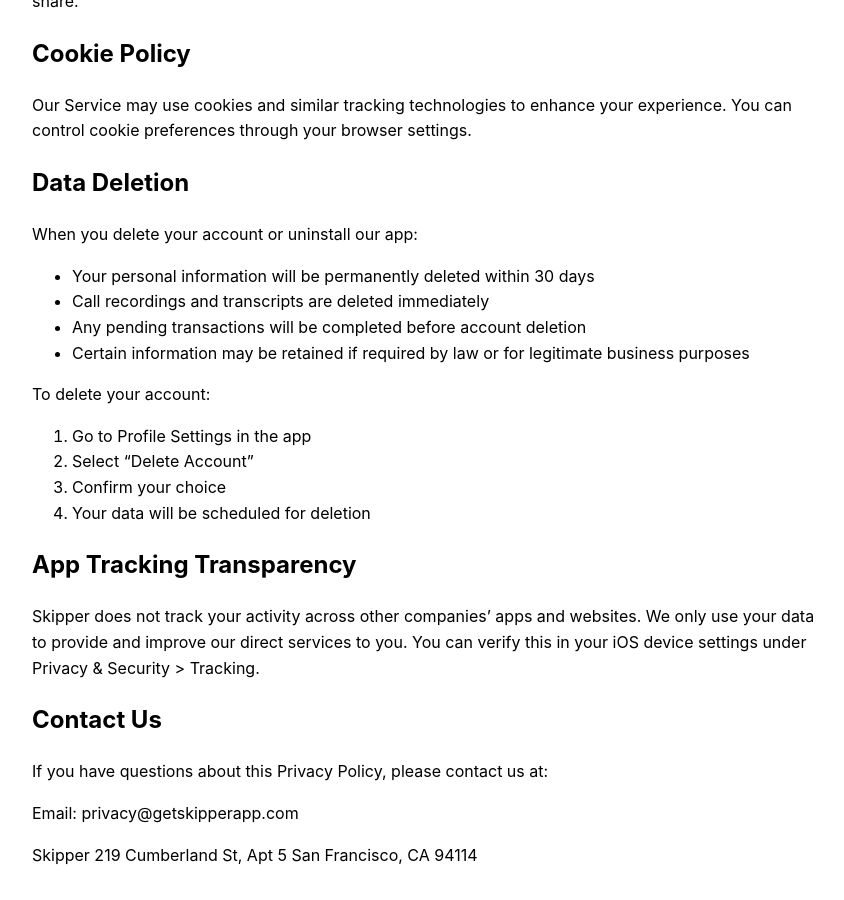
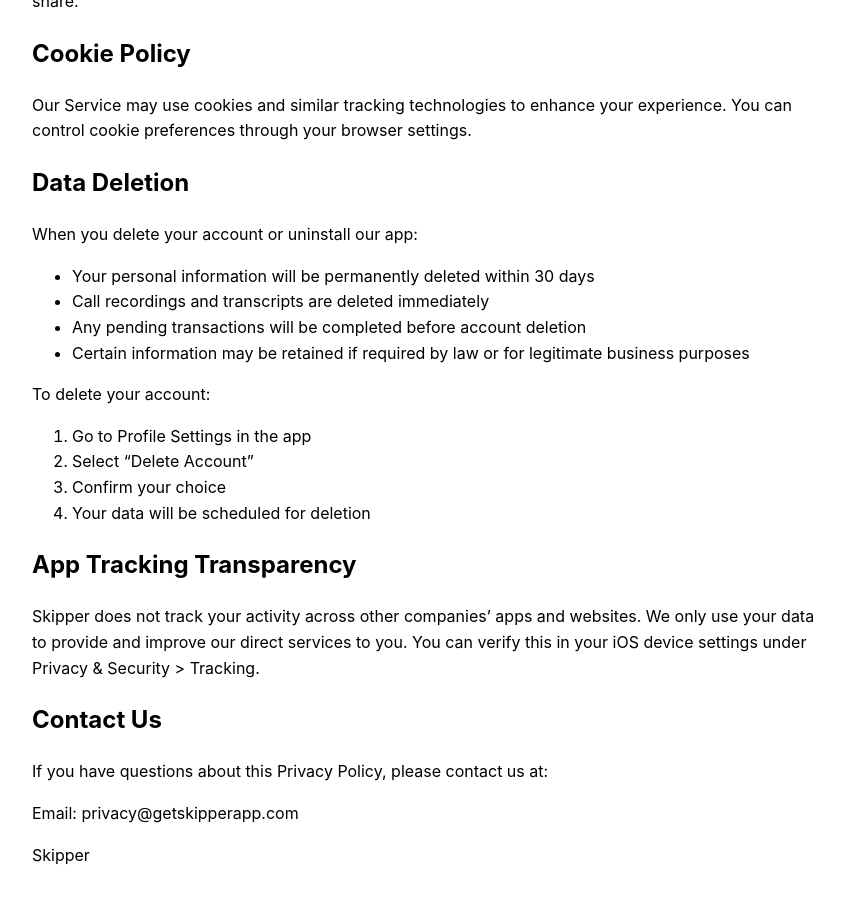
Before and after one commit to jwoodbury11/getskipperapp.com, a Jekyll site: the page built from privacy.md, in a window 1280 px wide and 900 px high, scrolled down 2668 px. Shown: the whole window, without its empty margins (208-1052 px from the left). Built offline with Jekyll 4.4.1, drawn with Linux system fonts in a browser that asks for light colours.

Commit message:
Remove address from privacy policy

```diff
--- a/privacy.md
+++ b/privacy.md
@@ -118,5 +118,3 @@ If you have questions about this Privacy Policy, please contact us at:
 Email: privacy@getskipperapp.com
 
 Skipper
-219 Cumberland St, Apt 5
-San Francisco, CA 94114
```
